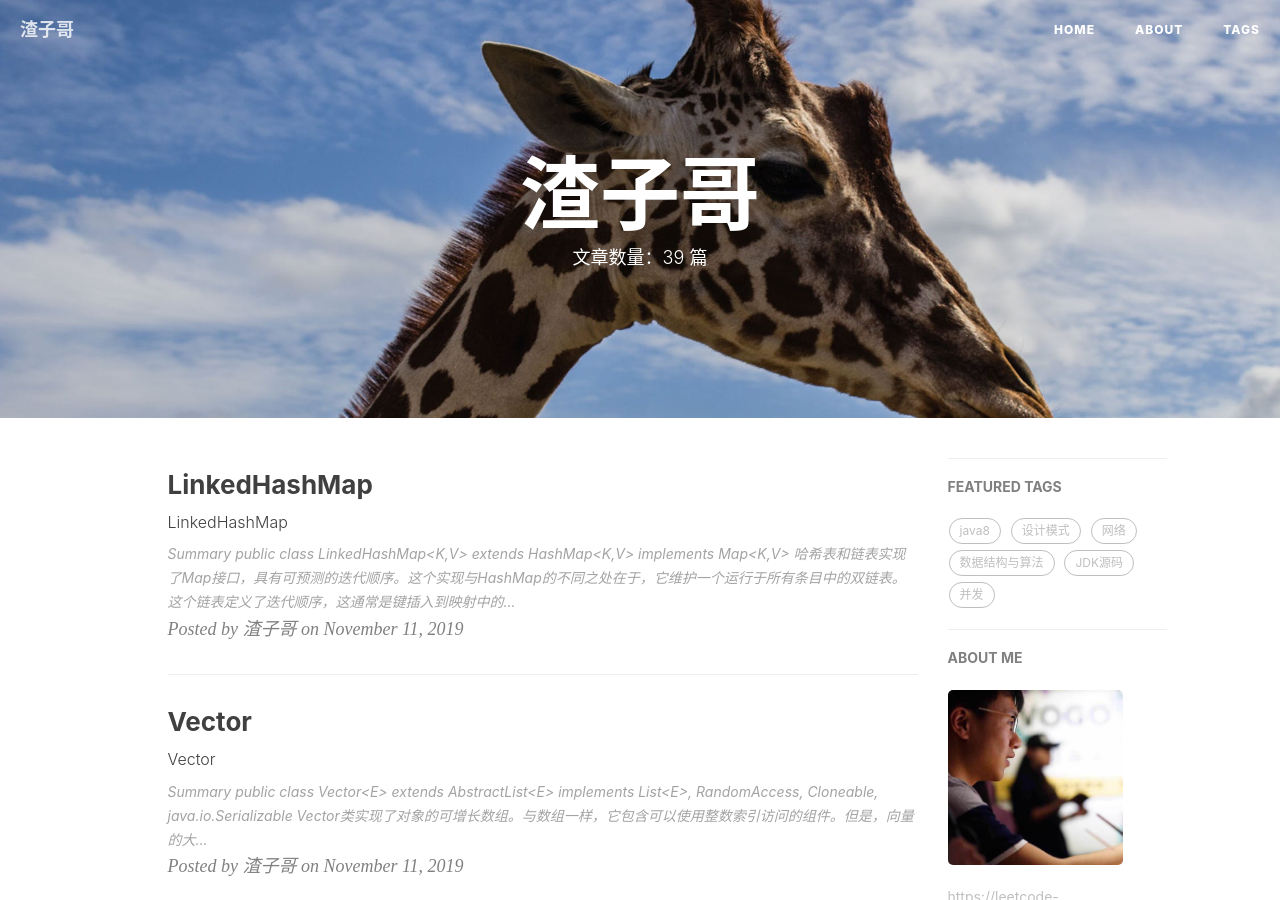
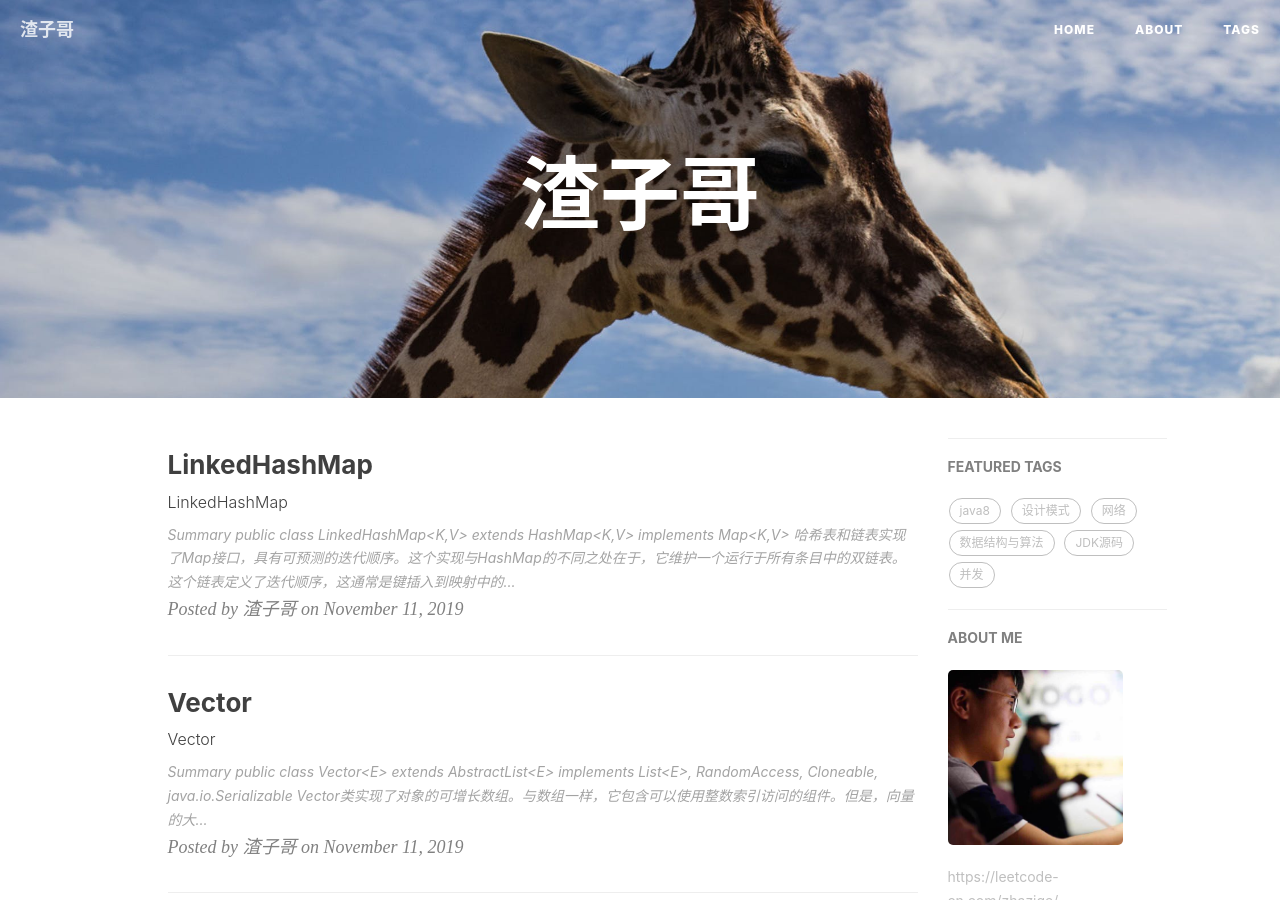
Before and after one commit to anxiouspig/anxiouspig.github.io, a Jekyll site: the page built from index.html, in a window 1280 px wide and 900 px high. Built offline with Jekyll 4.4.1, drawn with Linux system fonts in a browser that asks for light colours; nearby versions of some CDN libraries; the list of posts is cut into pages by our own code; comment, search, counter and statistics services are not loaded.

Commit message:
Update index.html

```diff
--- a/index.html
+++ b/index.html
@@ -1,6 +1,6 @@
 ---
 layout: page
-description: "文章数量：39 篇"
+description: ""
 ---
 
 {% for post in paginator.posts %}
```
